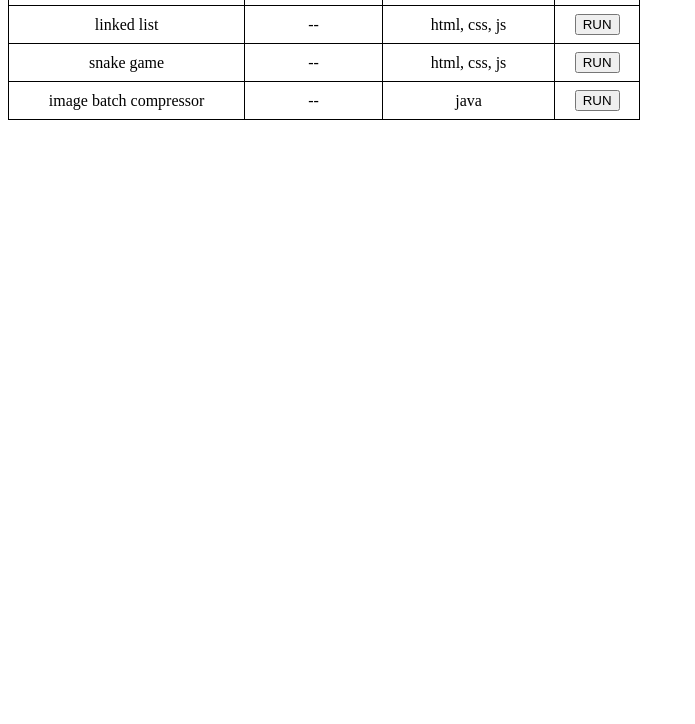
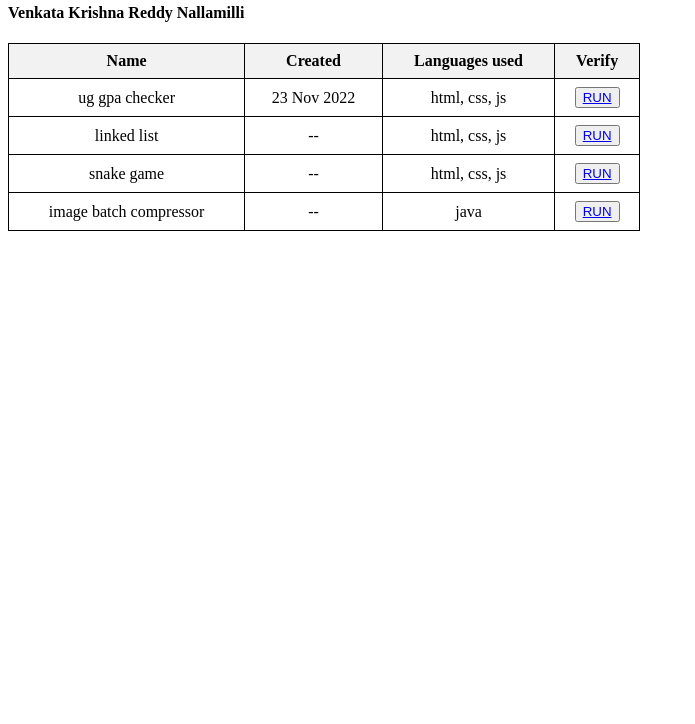
Before and after one commit to krishna3973/portfolio.github.io, a plain HTML site: page index.html in a window 1280 px wide. Shown: the part 76-800 px from the top of the page, without its empty margins (0-695 px from the left). Drawn offline with Linux system fonts and the light colour scheme.

Commit message:
Update index.html

```diff
--- a/index.html
+++ b/index.html
@@ -20,6 +20,8 @@
         </style>
     </head>
     <body>
+        <h1>Portfolio</h1>
+        <h4>Venkata Krishna Reddy Nallamilli</h4>
         <table>
             <tr>
                 <th>Name</th>
@@ -31,25 +33,25 @@
                 <td>ug gpa checker</td>
                 <td>23 Nov 2022</td>
                 <td>html, css, js</td>
-                <td><button>RUN</button></td>
+                <td><button><a href="https://krishna3973.github.io/ugcheckgpa.github.io/">RUN</a></button></td>
             </tr>
             <tr>
                 <td>linked list</td>
                 <td>--</td>
                 <td>html, css, js</td>
-                <td><button>RUN</button></td>
+                <td><button><a href="https://krishna3973.github.io/linkedlist.github.io/">RUN</a></button></td>
             </tr>
             <tr>
                 <td>snake game</td>
                 <td>--</td>
                 <td>html, css, js</td>
-                <td><button>RUN</button></td>
+                <td><button><a href="https://krishna3973.github.io/snakegame.github.io/">RUN</a></button></td>
             </tr>
             <tr>
                 <td>image batch compressor</td>
                 <td>--</td>
                 <td>java</td>
-                <td><button>RUN</button></td>
+                <td><button><a href="https://krishna3973.github.io/imagecompressor.github.io/">RUN</a></button></td>
             </tr>
         </table>
     </body>
```
